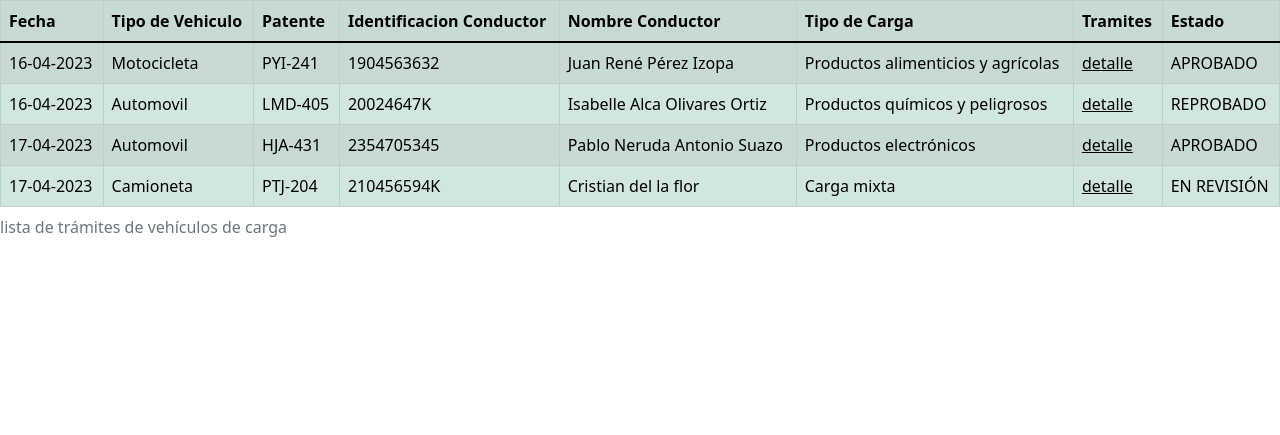
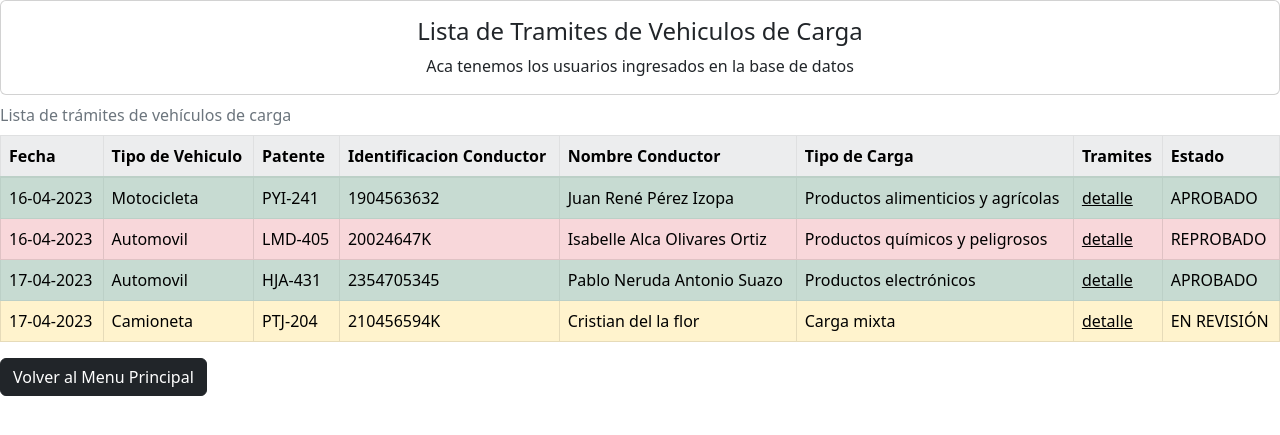
Before and after one commit to viovaa/vehicle-control-system, a PHP site: page /view/agenteAduanal/agenteaduanal-documentos.php in a window 1280 px wide. Shown: the part 50-485 px from the top of the page. Run offline with PHP 8.4, Linux system fonts and the light colour scheme.

Commit message:
Update code

```diff
--- a/view/agenteAduanal/agenteaduanal-documentos.php
+++ b/view/agenteAduanal/agenteaduanal-documentos.php
@@ -34,14 +34,20 @@
       <main>
         <div>
           <div class="table-responsive-sm">
-            <table class="table table-success
+            <div class="card text-center">
+              <div class="card-body">
+                <h4 class="card-title">Lista de Tramites de Vehiculos de Carga</h4>
+                <p class="card-text">Aca tenemos los usuarios ingresados en la base de datos</p>
+              </div>
+            </div>
+            <table class="table table-light
             table-striped
+            caption-top
             table-bordered
             table-primary
             align-botton">
               <thead class="table-dark">
-                <caption>lista de trámites de vehículos de carga</caption>
-                <tr>
+                  <caption>Lista de trámites de vehículos de carga</caption>                 <tr>
                   <th>Fecha</th>
                   <th>Tipo de Vehiculo</th>
                   <th>Patente</th>
@@ -52,7 +58,7 @@
                   <th>Estado</th>
                 </tr>
                 </thead>
-                <tbody class="table-group-divider">
+                <tbody class="table-group-divider table-success">
                     <td scope="row">16-04-2023</td>
                     <td>Motocicleta</td>
                     <td>PYI-241</td>
@@ -64,7 +70,7 @@
                     <td><u>detalle</u></td>
                     <td>APROBADO</td>
                   </tr>
-                  <tr class="table-group-divider">
+                  <tr class="table-group-divider table-danger">
                     <td scope="row">16-04-2023</td>
                     <td>Automovil</td>
                     <td>LMD-405</td>
@@ -87,7 +93,7 @@
                     <td><u>detalle</u></td>
                     <td>APROBADO</td>
                   </tr>
-                  <tr class="table-group-divider">
+                  <tr class="table-group-divider table-warning">
                     <td scope="row">17-04-2023</td>
                     <td>Camioneta</td>
                     <td>PTJ-204</td>
@@ -107,6 +113,10 @@
 
         </div>
 
+        <div>
+          <a name="button" id="boton" class="btn btn-dark" onclick="redirectToMenu()" role="button">Volver al Menu Principal</a>
+        </div>
+
       </main>
       <footer>
         <!-- place footer here -->
@@ -119,6 +129,12 @@
       <script src="https://cdn.jsdelivr.net/npm/bootstrap@5.2.1/dist/js/bootstrap.min.js"
         integrity="sha384-7VPbUDkoPSGFnVtYi0QogXtr74QeVeeIs99Qfg5YCF+TidwNdjvaKZX19NZ/e6oz" crossorigin="anonymous">
       </script>
+
+      <script>
+      function redirectToMenu() {
+      window.location.href = "agenteaduanal-home-listartramitesvehiculodecarga.php";
+    }
+      </script>
     </body>
 
     </html>
```
